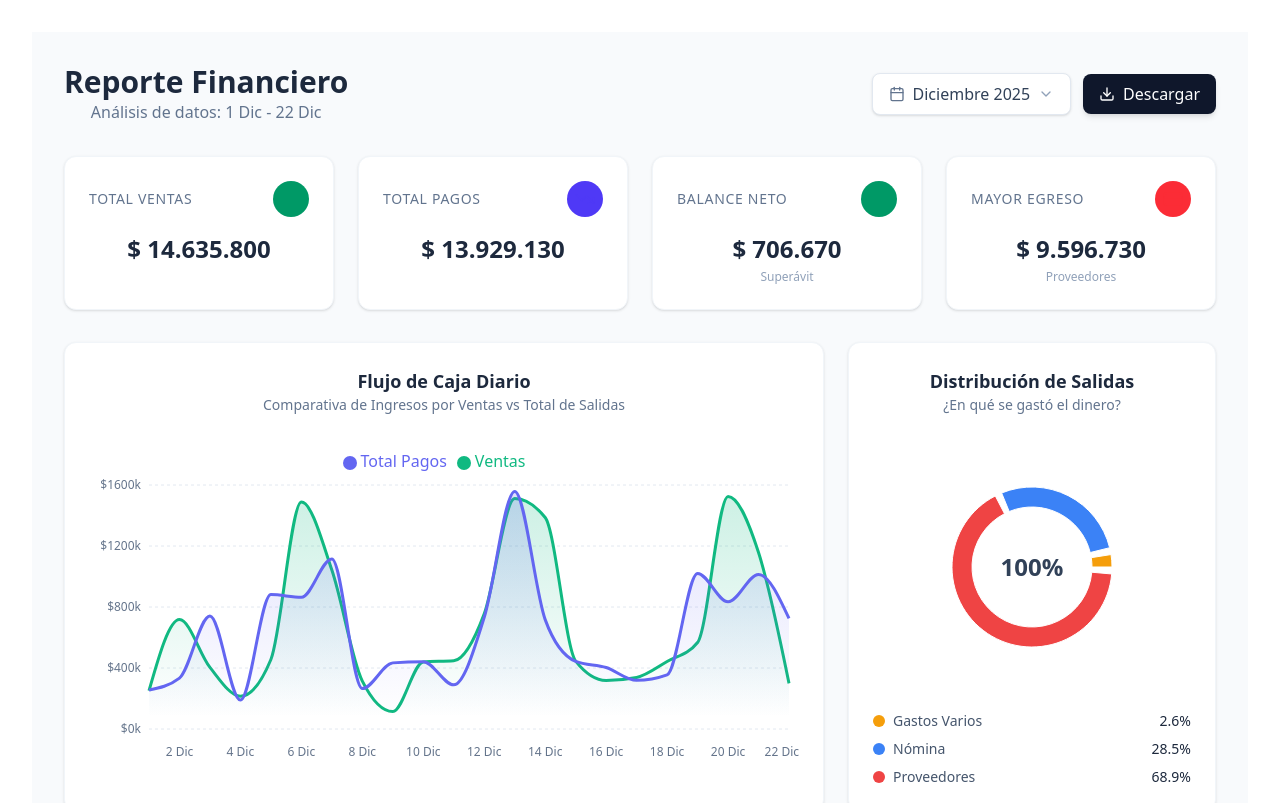
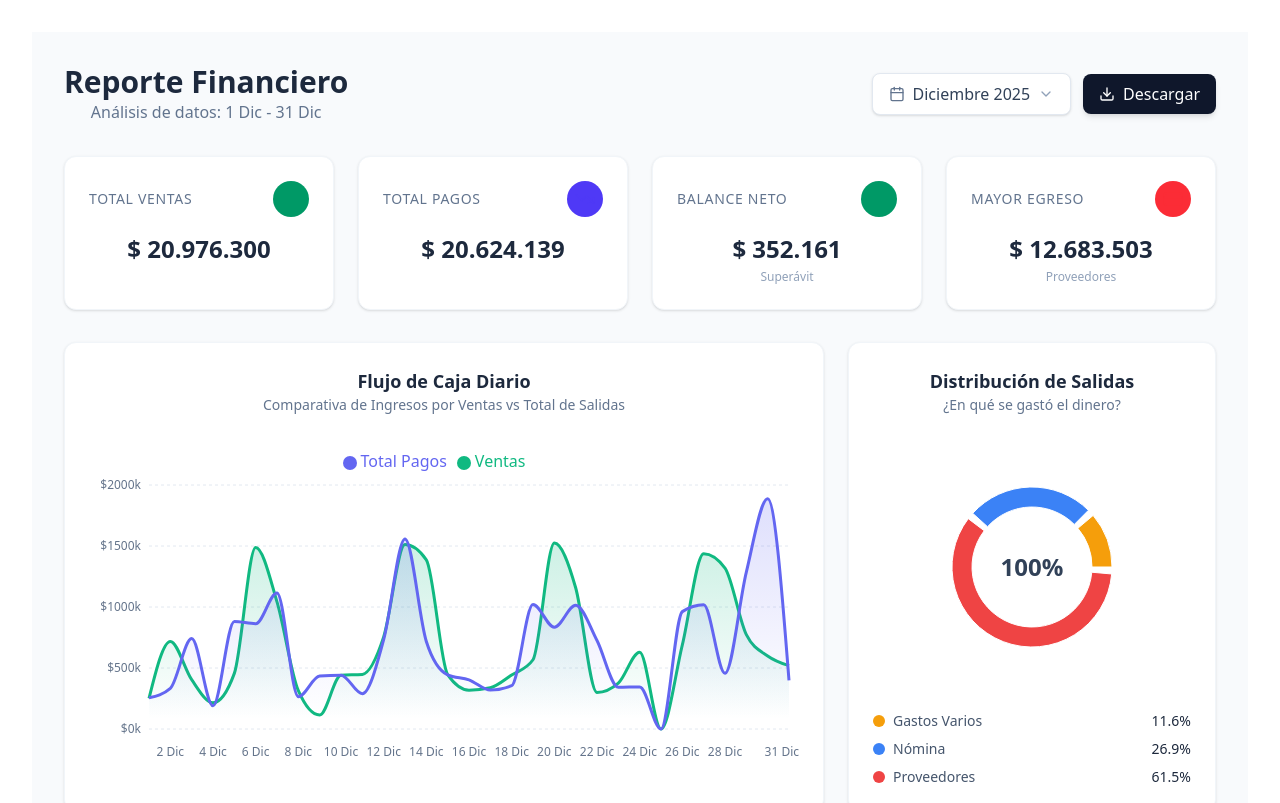
Before and after one commit to krlosmgd/reports-aristys, a React (Vite) app: page / in a window 1280 px wide. Shown: the top 803 px of the page. Built offline with nearby package versions, Linux system fonts and the light colour scheme.

Commit message:
feat: Add December 23-31 data to the dashboard and update corresponding date ranges.

```diff
--- a/src/components/Dashboard.jsx
+++ b/src/components/Dashboard.jsx
@@ -115,6 +115,15 @@ const dataDiciembre = [
   { date: '20 Dic', ventas: 1525000, base: 300000, gastos: 32000, nomina: 200000, proveedores: 602100, totalPagos: 834100 },
   { date: '21 Dic', ventas: 1157500, base: 300000, gastos: 0, nomina: 335000, proveedores: 678600, totalPagos: 1013600 },
   { date: '22 Dic', ventas: 299500, base: 300000, gastos: 0, nomina: 145000, proveedores: 579900, totalPagos: 724900 },
+  { date: '23 Dic', ventas: 376000, base: 300000, gastos: 12500, nomina: 185000, proveedores: 144200, totalPagos: 341700 },
+  { date: '24 Dic', ventas: 629000, base: 300000, gastos: 7000, nomina: 137000, proveedores: 200846, totalPagos: 344846 },
+  { date: '25 Dic', ventas: 0, base: 0, gastos: 0, nomina: 0, proveedores: 0, totalPagos: 0 },
+  { date: '26 Dic', ventas: 689000, base: 300000, gastos: 0, nomina: 293000, proveedores: 669050, totalPagos: 962050 },
+  { date: '27 Dic', ventas: 1436500, base: 300000, gastos: 0, nomina: 196000, proveedores: 821630, totalPagos: 1017630 },
+  { date: '28 Dic', ventas: 1319000, base: 300000, gastos: 0, nomina: 265000, proveedores: 191700, totalPagos: 456700 },
+  { date: '29 Dic', ventas: 773000, base: 300000, gastos: 493100, nomina: 107000, proveedores: 685947, totalPagos: 1286047 },
+  { date: '30 Dic', ventas: 599000, base: 300000, gastos: 1526636, nomina: 236000, proveedores: 123900, totalPagos: 1886536 },
+  { date: '31 Dic', ventas: 519000, base: 300000, gastos: 0, nomina: 150000, proveedores: 249500, totalPagos: 399500 },
 ];
 
 // PASO 1: Combinar todos los arrays de datos en uno solo
@@ -129,8 +138,9 @@ const db = {
   sep: { id: 'sep', label: 'Septiembre 2025', shortLabel: 'Sep 2025', data: dataSeptiembre, range: '13 Sep - 30 Sep' },
   oct: { id: 'oct', label: 'Octubre 2025', shortLabel: 'Oct 2025', data: dataOctubre, range: '1 Oct - 31 Oct' },
   nov: { id: 'nov', label: 'Noviembre 2025', shortLabel: 'Nov 2025', data: dataNoviembre, range: '1 Nov - 30 Nov' },
-  dic: { id: 'dic', label: 'Diciembre 2025', shortLabel: 'Dic 2025', data: dataDiciembre, range: '1 Dic - 22 Dic' },
-  all: { id: 'all', label: 'Todo el Historial', shortLabel: 'Total', data: combinedData, range: '13 Sep - 22 Dic' }
+  dic: { id: 'dic', label: 'Diciembre 2025', shortLabel: 'Dic 2025', data: dataDiciembre, range: '1 Dic - 31 Dic' },
+  all: { id: 'all', label: 'Todo el Historial', shortLabel: 'Total', data: combinedData, range: '13 Sep - 31 Dic' }
+
 
 };
 
```
